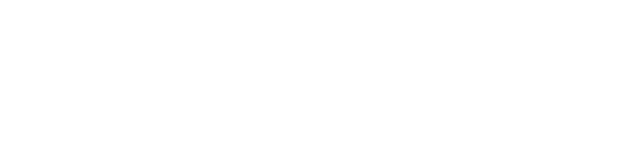
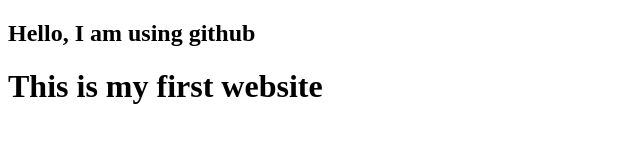
Before and after one commit to akt-kuet-ece/my-first-website, a plain HTML site: page index.html in a window 1280 px wide. Shown: the whole page, without its empty margins (0-640 px from the left). Drawn offline with Linux system fonts and the light colour scheme.

Commit message:
Make some changes in readme file and added a header

```diff
--- a/index.html
+++ b/index.html
@@ -3,9 +3,10 @@
 <head>
     <meta charset="UTF-8">
     <meta name="viewport" content="width=device-width, initial-scale=1.0">
-    <title>Look Mama I am using github</title>
+    <title>Documents</title>
 </head>
 <body>
-
+    <h2>Hello, I am using github</h2>
+    <h1>This is my first website</h1>
 </body>
 </html>
```
Also changed, not shown: 1 other file.
